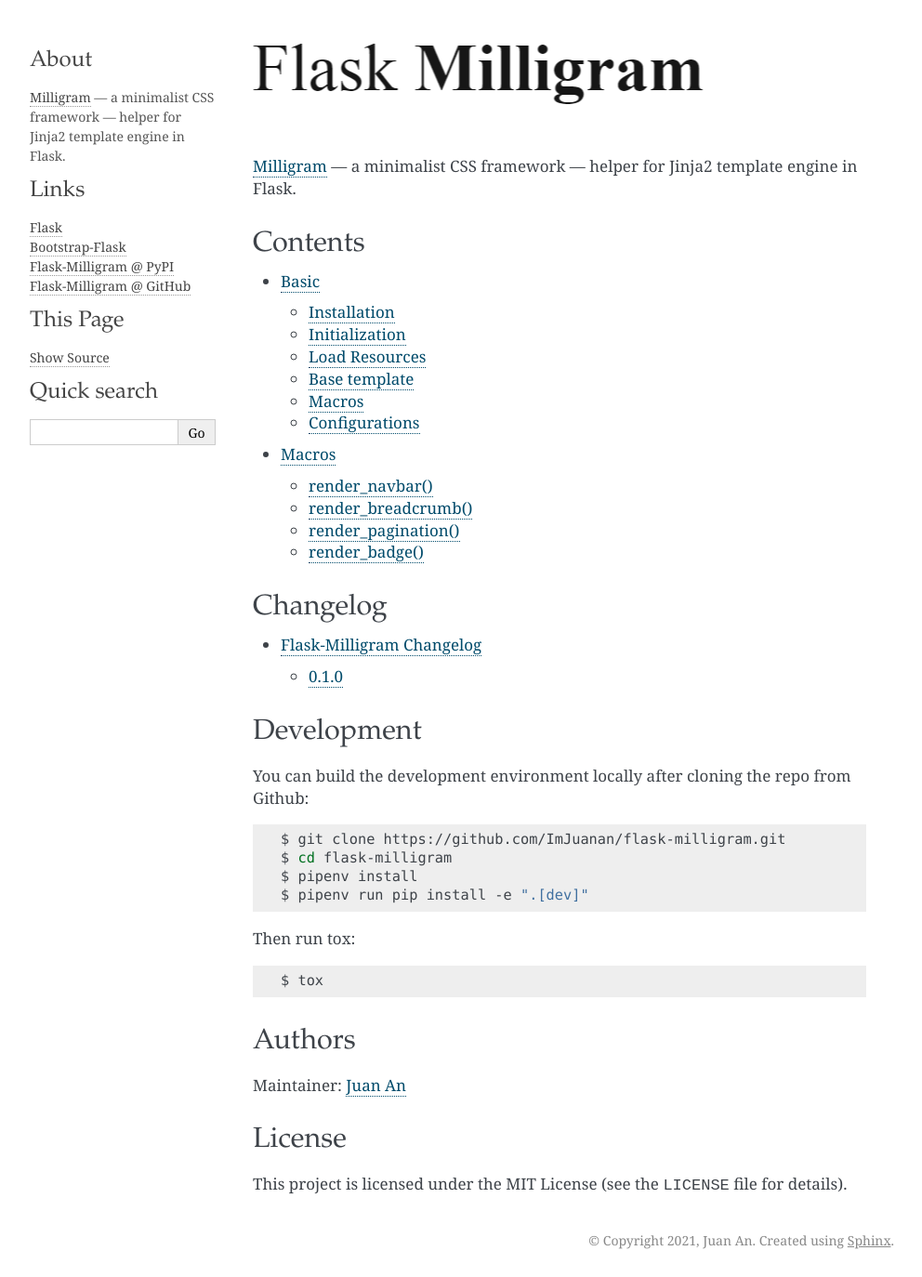
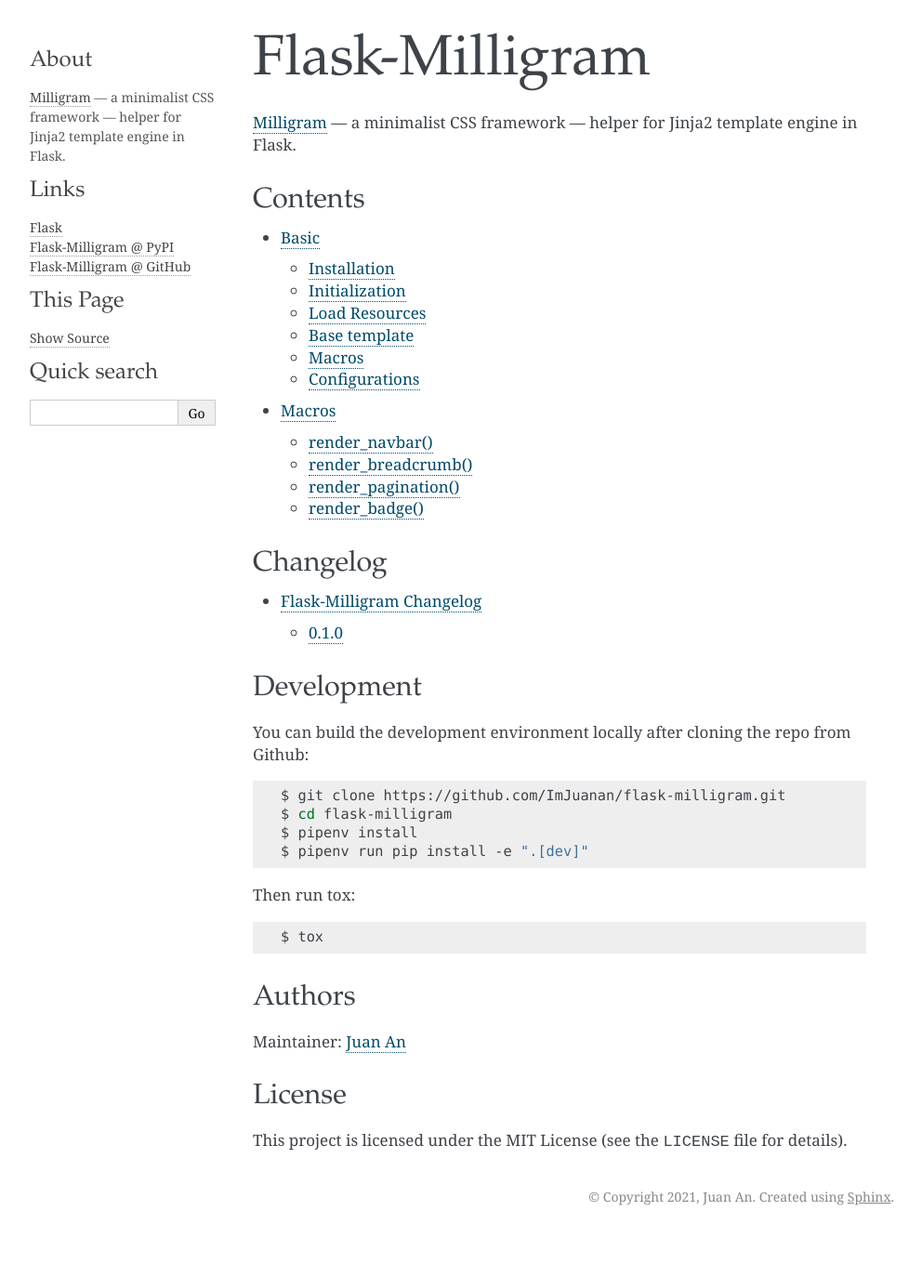
Before and after one commit to ImJuanan/flask-milligram, a Sphinx documentation site: the page built from docs/index.rst, in a window 1280 px wide. Shown: the whole page at 93% size, without its empty margins (148-1140 px from the left). Built offline with Sphinx 7.4.7, drawn with Linux system fonts in a browser that asks for light colours; pages that are not in the unit, such as notebooks, are missing from menus; after the commit the page ends 1327 px from its top, so only the background shows below that.

Commit message:
Modify docs.

```diff
--- a/docs/_templates/sidebarintro.html
+++ b/docs/_templates/sidebarintro.html
@@ -5,7 +5,6 @@
 <h3>Links</h3>
 <ul>
   <li><a href="http://flask.pocoo.org/">Flask</a></li>
-  <li><a href="http://github.com/greyli/bootstrap-flask">Bootstrap-Flask</a></li>
   <li><a href="https://pypi.org/project/Flask-Milligram/">Flask-Milligram @ PyPI</a></li>
   <li><a href="https://github.com/ImJuanan/flask-milligram">Flask-Milligram @ GitHub</a></li>
 </ul>
--- a/docs/_themes/flask/static/flasky.css_t
+++ b/docs/_themes/flask/static/flasky.css_t
@@ -162,14 +162,7 @@
     padding: 0;
 }
 
-{% if theme_index_logo %}
-div.indexwrapper h1 {
-    text-indent: -999999px;
-    background: url({{ theme_index_logo }}) no-repeat center center;
-    height: {{ theme_index_logo_height }};
-}
-{% endif %}
-div.body h1 { margin-top: 0; padding-top: 0; font-size: 240%; }
+div.body h1 { margin-top: 0; padding-top: 0; font-size: 360%; }
 div.body h2 { font-size: 180%; }
 div.body h3 { font-size: 150%; }
 div.body h4 { font-size: 130%; }
--- a/docs/conf.py
+++ b/docs/conf.py
@@ -79,10 +79,10 @@
 # further. For a list of options available for each theme, see the
 # documentation.
 #
-html_theme_options = {
-    # 'github_user': 'Juan An',
-    'index_logo': 'flask-milligram.png'
-}
+# html_theme_options = {
+#     'github_user': 'Juan An',
+#     'index_logo': 'flask-milligram.svg'
+# }
 
 # Add any paths that contain custom static files (such as style sheets) here,
 # relative to this directory. They are copied after the builtin static files,
```
Also changed, not shown: docs/_static/flask-milligram.png (deleted), docs/_static/flask-milligram.svg (added).
